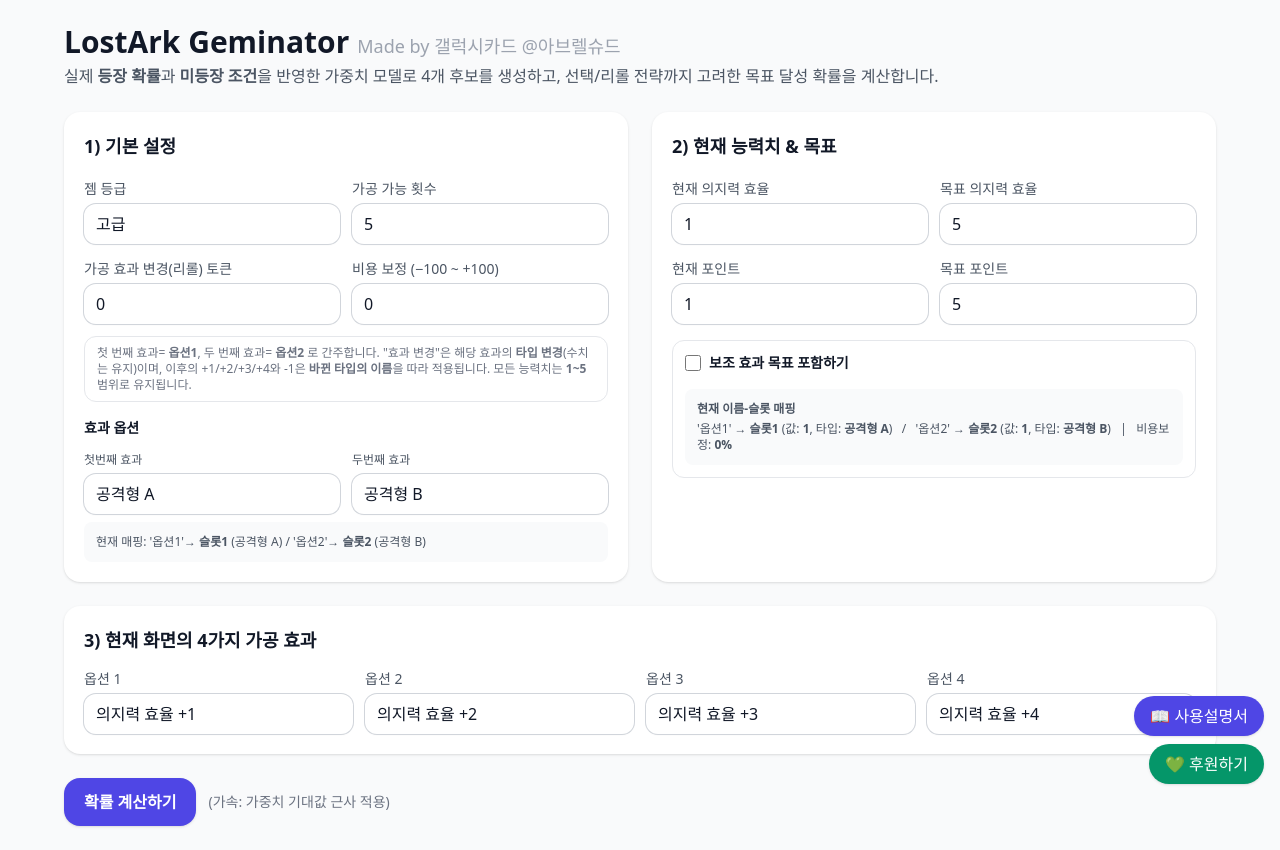
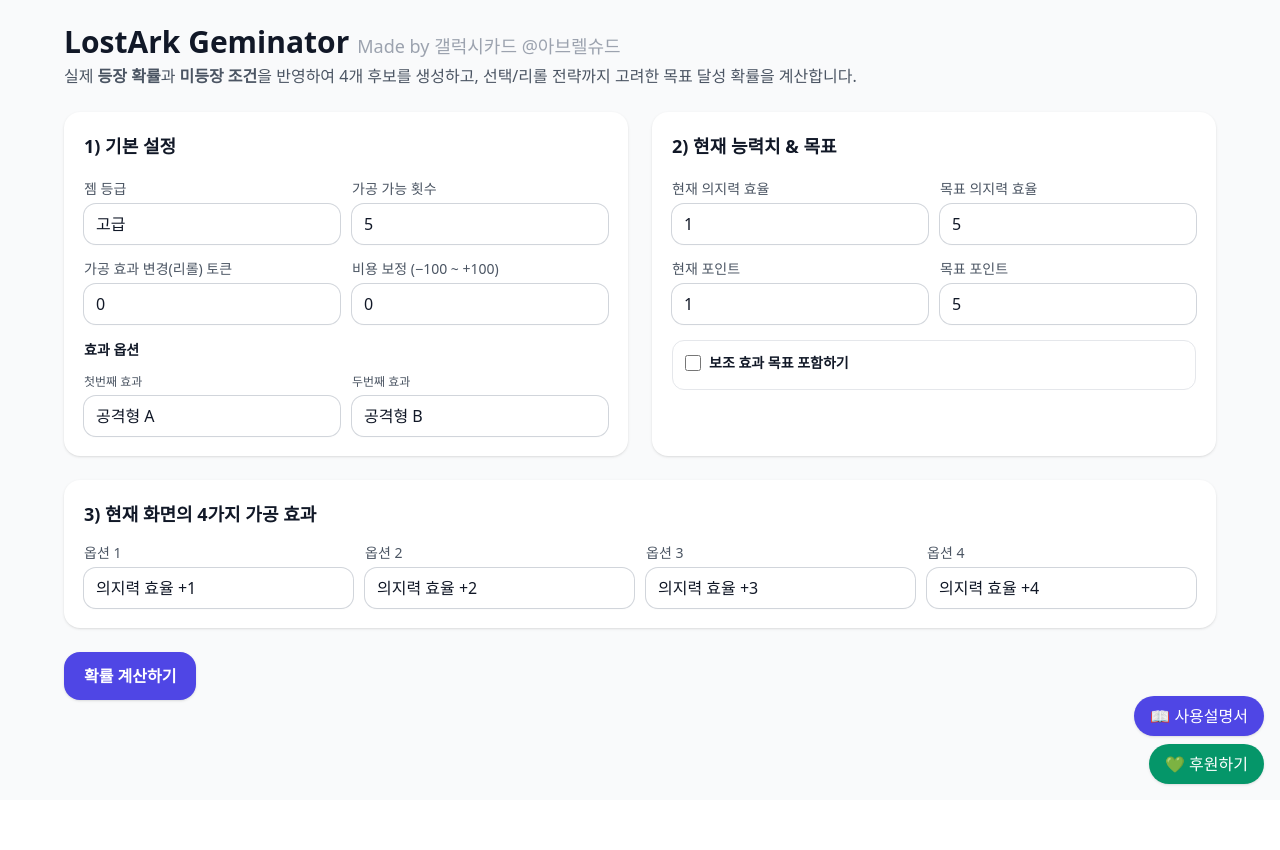
Before and after one commit to Galaxykong/LostArk_Geminator, a React (Vite) app: page / in a window 1280 px wide. After the commit the page ends 800 px from the top, so only its background shows below. Built offline with nearby package versions, Linux system fonts and the light colour scheme.

Commit message:
Add files via upload

```diff
--- a/src/App.tsx
+++ b/src/App.tsx
@@ -575,7 +575,7 @@
   </span>
 </h1>
         <p className="text-sm md:text-base text-gray-600 mb-6">
-          실제 <b>등장 확률</b>과 <b>미등장 조건</b>을 반영한 가중치 모델로 4개 후보를 생성하고, 선택/리롤 전략까지 고려한 목표 달성 확률을 계산합니다.
+          실제 <b>등장 확률</b>과 <b>미등장 조건</b>을 반영하여 4개 후보를 생성하고, 선택/리롤 전략까지 고려한 목표 달성 확률을 계산합니다.
         </p>
 
         {/* 입력 카드들 */}
@@ -626,12 +626,6 @@
                   onChange={(e) => setCostAdj(clampCost(parseInt(e.target.value || "0", 10)))}
                 />
               </div>
-              <div className="col-span-2">
-                <div className="text-xs text-gray-500 border rounded-xl px-3 py-2">
-                  첫 번째 효과= <b>옵션1</b>, 두 번째 효과= <b>옵션2</b> 로 간주합니다. "효과 변경"은 해당 효과의 <b>타입 변경</b>(수치는 유지)이며,
-                  이후의 +1/+2/+3/+4와 -1은 <b>바뀐 타입의 이름</b>을 따라 적용됩니다. 모든 능력치는 <b>1~5</b> 범위로 유지됩니다.
-                </div>
-              </div>
             </div>
 
             <div className="mt-4">
@@ -649,9 +643,6 @@
                     {OPTION_TYPES.map((t)=>(<option key={t} value={t}>{t}</option>))}
                   </select>
                 </div>
-              </div>
-              <div className="mt-2 text-xs text-gray-600 bg-gray-50 rounded-lg p-3">
-                현재 매핑: '옵션1'→ <b>{sw ? "슬롯2" : "슬롯1"}</b> ({sw ? slot2Type : slot1Type}) / '옵션2'→ <b>{sw ? "슬롯1" : "슬롯2"}</b> ({sw ? slot1Type : slot2Type})
               </div>
             </div>
           </div>
@@ -776,13 +767,6 @@
                 </div>
               )}
 
-              <div className="mt-3 text-xs text-gray-600 bg-gray-50 rounded-lg p-3">
-                <div className="font-semibold mb-1">현재 이름-슬롯 매핑</div>
-                <div>
-                  '옵션1' → <b>{sw ? "슬롯2" : "슬롯1"}</b> (값: <b>{namedO1}</b>, 타입: <b>{sw ? slot2Type : slot1Type}</b>) &nbsp; / &nbsp;
-                  '옵션2' → <b>{sw ? "슬롯1" : "슬롯2"}</b> (값: <b>{namedO2}</b>, 타입: <b>{sw ? slot1Type : slot2Type}</b>) &nbsp; | &nbsp; 비용보정: <b>{costAdj}%</b>
-                </div>
-              </div>
             </div>
           </div>
         </div>
@@ -820,7 +804,6 @@
           <button onClick={compute} className="px-5 py-3 rounded-2xl bg-indigo-600 text-white font-semibold shadow hover:bg-indigo-700">
             확률 계산하기
           </button>
-          <span className="text-gray-500 text-sm">(가속: 가중치 기대값 근사 적용)</span>
         </div>
 
         {/* 결과 카드들 */}
```
